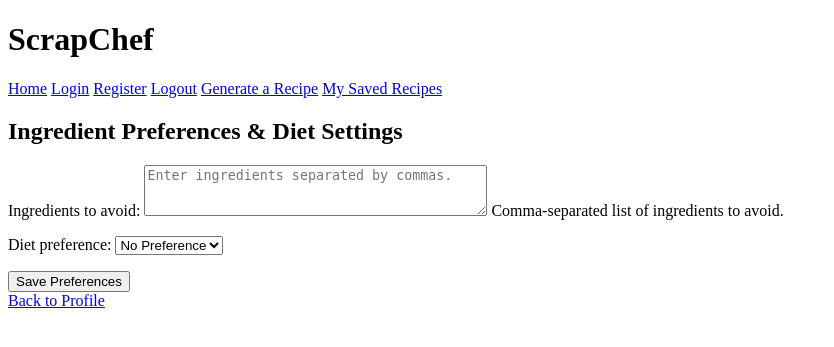
After one commit to CarterSwain/scrapchef_v2, a Django app: page /profiles/preferences/ in a window 1280 px wide. The commit adds this page. Shown: the top 347 px of the page, without its empty margins (0-834 px from the left). Run offline with Django 5.2, Linux system fonts and the light colour scheme; the visitor is signed in with stand-in values (Sample User, id 1); data comes from the database, SQL or seed files in the repository.

Commit message:
Add user preferences filtering for recipe generation

```diff
--- /dev/null
+++ b/profiles/forms.py
@@ -0,0 +1,11 @@
+from django import forms
+from .models import UserProfile
+
+class IngredientPreferencesForm(forms.ModelForm):
+    class Meta:
+        model = UserProfile
+        fields = ["ingredients_to_avoid", "diet_preference"]
+        widgets = {
+            "ingredients_to_avoid": forms.Textarea(attrs={"rows": 3, "placeholder": "Enter ingredients separated by commas."}),
+            "diet_preference": forms.Select(),
+        }
--- a/profiles/models.py
+++ b/profiles/models.py
@@ -6,6 +6,23 @@ class UserProfile(models.Model):
     bio = models.TextField(blank=True, null=True)
     avatar = models.ImageField(upload_to='avatars/', blank=True, null=True)
     created_at = models.DateTimeField(auto_now_add=True)
+
+      # New fields for ingredient preferences
+    ingredients_to_avoid = models.TextField(blank=True, null=True, help_text="Comma-separated list of ingredients to avoid.")
+    diet_preference = models.CharField(
+        max_length=50,
+        blank=True,
+        null=True,
+        choices=[
+            ("vegan", "Vegan"),
+            ("vegetarian", "Vegetarian"),
+            ("pescatarian", "Pescatarian"),
+            ("gluten_free", "Gluten-Free"),
+            ("keto", "Keto"),
+            ("none", "No Preference"),
+        ],
+        default="none"
+    )
 
     def __str__(self):
         return self.user.username
--- /dev/null
+++ b/profiles/templates/profiles/preferences.html
@@ -0,0 +1,11 @@
+{% extends "base.html" %}
+
+{% block content %}
+  <h2>Ingredient Preferences & Diet Settings</h2>
+  <form method="post">
+    {% csrf_token %}
+    {{ form.as_p }}
+    <button type="submit" class="bg-blue-500 text-white px-4 py-2 rounded-md">Save Preferences</button>
+  </form>
+  <a href="{% url 'profiles:profile' %}" class="bg-gray-500 text-white px-4 py-2 rounded-md mt-4 inline-block">Back to Profile</a>
+{% endblock %}
--- a/profiles/templates/profiles/profile.html
+++ b/profiles/templates/profiles/profile.html
@@ -1,5 +1,7 @@
-<h2>Saved Recipes</h2>
+<h2>My Profile</h2>
+<a href="{% url 'profiles:update_preferences' %}" class="bg-green-500 text-white px-4 py-2 rounded-md mt-2 inline-block">Update Preferences</a>
 
+<h3>Saved Recipes</h3>
 <ul>
     {% for recipe in page_obj %}
         <li>
--- a/profiles/urls.py
+++ b/profiles/urls.py
@@ -1,10 +1,11 @@
 from django.urls import path
-from .views import profile_view, edit_saved_recipe, save_recipe, delete_saved_recipe
+from .views import profile_view, edit_saved_recipe, save_recipe, delete_saved_recipe, update_preferences
 
 app_name = "profiles"
 
 urlpatterns = [
     path('profile/', profile_view, name='profile'),
+    path("preferences/", update_preferences, name="update_preferences"),
     path('recipe/edit/<int:recipe_id>/', edit_saved_recipe, name='edit_saved_recipe'),
     path('recipe/delete/<int:recipe_id>/', delete_saved_recipe, name='delete_saved_recipe'),
     path('save/', save_recipe, name='save_recipe'),  # Route for saving recipes
--- a/profiles/views.py
+++ b/profiles/views.py
@@ -1,7 +1,25 @@
 from django.shortcuts import render, get_object_or_404, redirect
 from django.contrib.auth.decorators import login_required
 from django.core.paginator import Paginator
-from .models import SavedRecipe
+from .forms import IngredientPreferencesForm
+from .models import SavedRecipe, UserProfile
+
+
+@login_required
+def update_preferences(request):
+    """Allow users to update their ingredient preferences and diet choices."""
+    user_profile, created = UserProfile.objects.get_or_create(user=request.user)
+
+    if request.method == "POST":
+        form = IngredientPreferencesForm(request.POST, instance=user_profile)
+        if form.is_valid():
+            form.save()
+            return redirect("profiles:profile")  # Redirect to profile after saving
+    else:
+        form = IngredientPreferencesForm(instance=user_profile)
+
+    return render(request, "profiles/preferences.html", {"form": form})
+
 
 
 @login_required
```
Also changed, not shown: recipes/views.py (+28 -4 lines), profiles/migrations/0003_userprofile_diet_preference_and_more.py (added).
